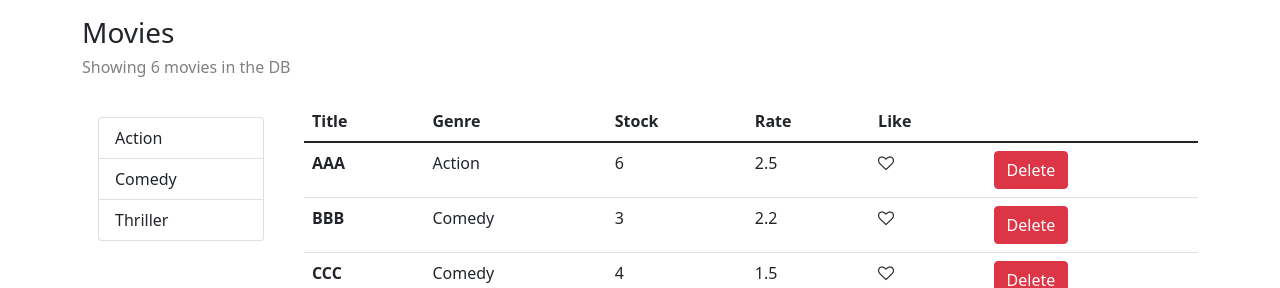
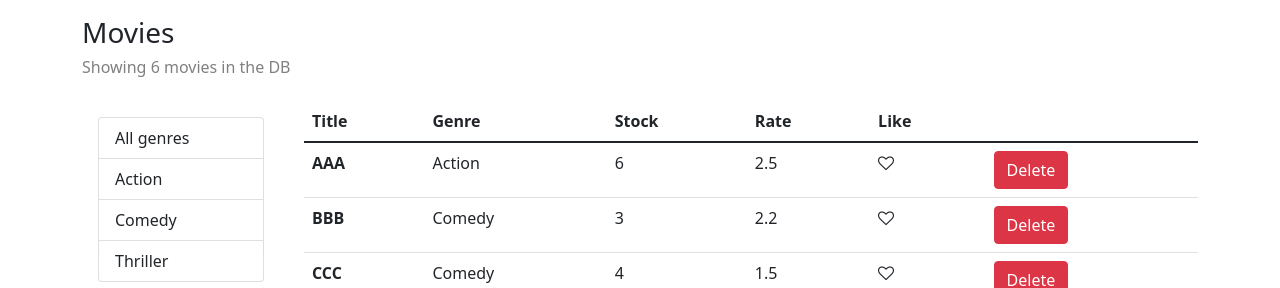
Before and after one commit to kavindushyamal26/Vidly-Project, a React (Create React App) app: page / in a window 1280 px wide. Shown: the top 288 px of the page. Built offline with nearby package versions, Linux system fonts and the light colour scheme.

Commit message:
Adding all genres

```diff
--- a/src/components/movie.jsx
+++ b/src/components/movie.jsx
@@ -15,7 +15,8 @@ class Movies extends Component {
   };
 
   componentDidMount() {
-    this.setState({ movies: getMovies(), genres: getGenres() });
+    const genres = [{ name: "All genres" }, ...getGenres()];
+    this.setState({ movies: getMovies(), genres });
   }
 
   handleDelete = (movie) => {
@@ -48,6 +49,7 @@ class Movies extends Component {
       genres,
       selectedGenre,
     } = this.state;
+
     if (count === 0)
       return (
         <h5 style={{ color: "GrayText" }} className="my-4">
@@ -55,15 +57,18 @@ class Movies extends Component {
         </h5>
       );
 
-    const filtered = selectedGenre
-      ? allmovies.filter((m) => m.genre._id === selectedGenre._id)
-      : allmovies;
+    const filtered =
+      selectedGenre && selectedGenre._id
+        ? allmovies.filter((m) => m.genre._id === selectedGenre._id)
+        : allmovies;
+
     const movies = paginate(filtered, currentPage, pageSize);
+
     return (
       <>
         <h3 className="mt-3">Movies</h3>
         <h6 style={{ color: "GrayText" }} className="mb-4">
-          Showing {allmovies.length} movies in the DB
+          Showing {filtered.length} movies in the DB
         </h6>
         <div className="row">
           <div className="col-2 m-3">
```
